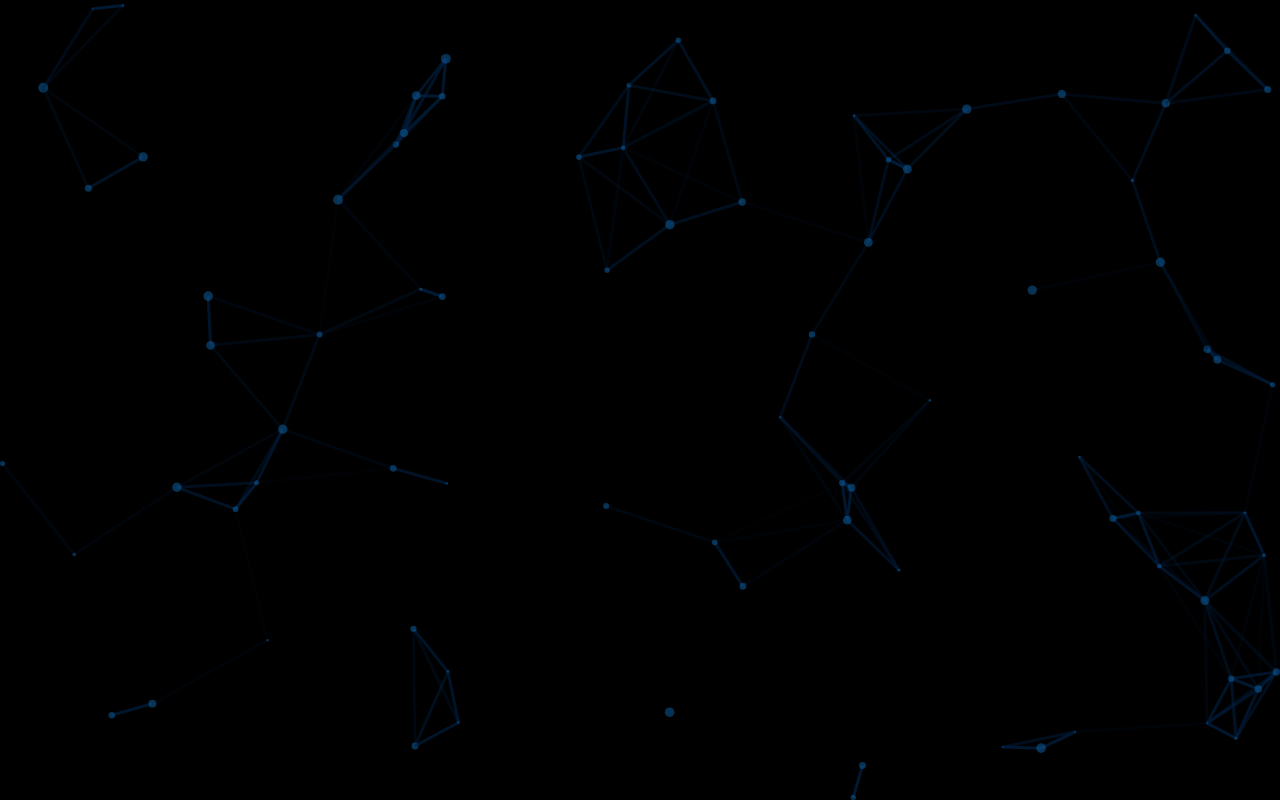
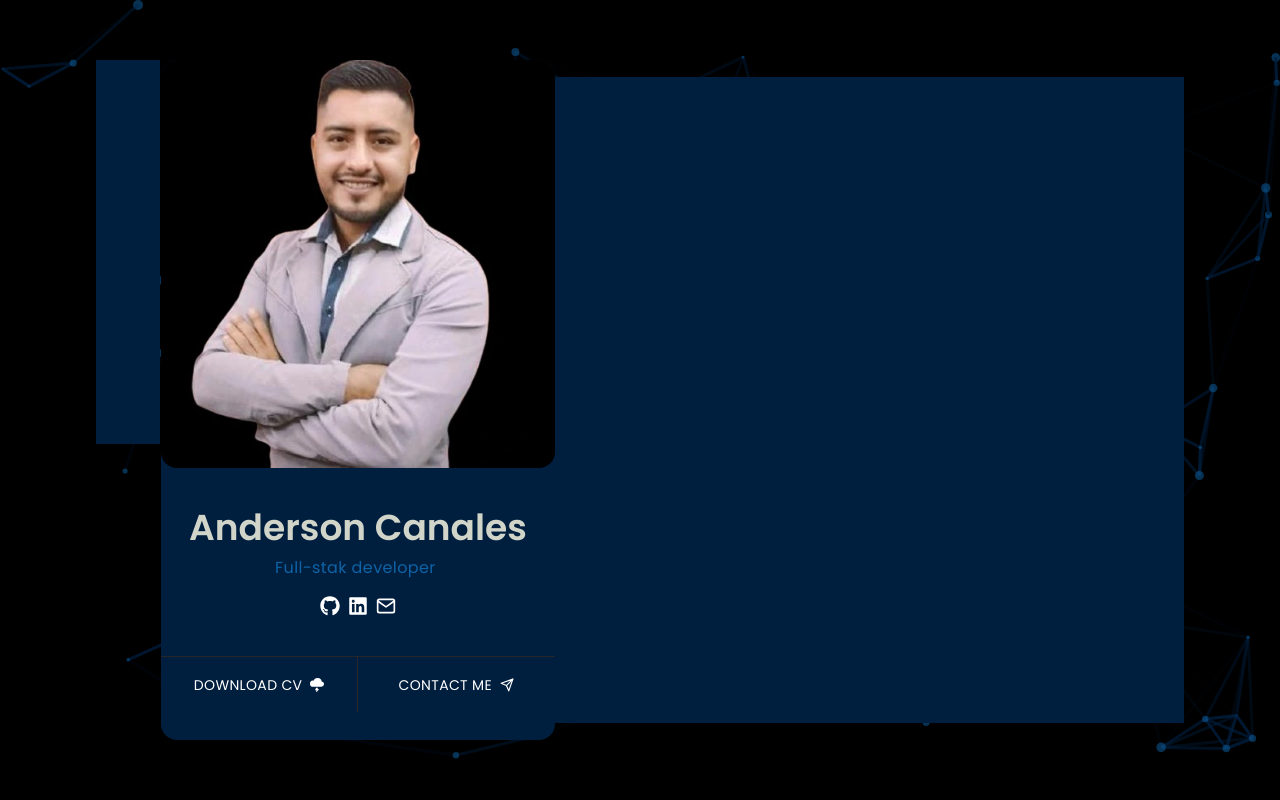
Before and after one commit to anderCM/Portfolio, a React (Vite) app: page / in a window 1280 px wide. Built offline with nearby package versions, Linux system fonts and the light colour scheme.

Commit message:
Profile card added

```diff
--- a/package.json
+++ b/package.json
@@ -14,6 +14,8 @@
     "postcss": "^8.4.24",
     "react": "^18.2.0",
     "react-dom": "^18.2.0",
+    "react-icons": "^4.9.0",
+    "react-simple-typewriter": "^5.0.1",
     "react-tsparticles": "^2.10.1",
     "tailwindcss": "^3.3.2",
     "tsparticles": "^2.10.1"
--- a/src/App.jsx
+++ b/src/App.jsx
@@ -1,9 +1,14 @@
+import Home from "./Home";
 import ParticlesBackground from "./components/ParticlesBackground";
 
+
 function App() {
-
   return (
     <div className="w-full h-screen font-bodyFont text-textColor relative">
+
+      <div className="max-w-screen-2x1 h-full mx-auto flex justify-center items-center">
+        <Home />
+      </div>
       <ParticlesBackground />
     </div>
   )
--- /dev/null
+++ b/src/Home.jsx
@@ -0,0 +1,16 @@
+import React from 'react'
+import LeftBar from './components/home/LeftBar'
+
+const Home = () => {
+    return (
+        <div className='w-[85%] h-[85%] bg-transparent text-white z-50 flex items-start justify-between'>
+            <div className="w-16 h-96 bg-bodyColor"></div>
+            <div className="w-[94%] h-full bg-transparent flex items-center">
+                <LeftBar />
+                <div className="w-8/12 h-[95%] bg-bodyColor"></div>
+            </div>
+        </div>
+    )
+}
+
+export default Home
--- /dev/null
+++ b/src/components/home/LeftBar.jsx
@@ -0,0 +1,44 @@
+import { BsCloudLightningFill } from 'react-icons/bs';
+import { FaGithub, FaLinkedin } from 'react-icons/fa';
+import { FiMail, FiSend } from 'react-icons/fi';
+import { useTypewriter, Cursor } from 'react-simple-typewriter';
+
+import profilePhoto from '../../assets/images/anderson_photo.webp';
+
+const LeftBar = () => {
+    const [titles] = useTypewriter({
+        words: ['Full-stak developer'],
+        loop: true,
+        typeSpeed: 30,
+        deleteSpeed: 20,
+        delaySpeed: 2000
+    })
+    return (
+        <div className="w-5/12 h-full bg-bodyColor rounded-2xl">
+            <div className="w-full h-3/5">
+                <img className="w-full h-full object-cover rounded-2xl"
+                    src={profilePhoto}
+                    alt="Gino Anderson Canales Medina"
+                    loading="priority"
+                />
+            </div>
+            <div className="w-full h-2/5">
+                <div className="flex flex-col items-center gap-2 py-10">
+                    <h1 className="text-textColor text-4xl font-semibold">Anderson Canales</h1>
+                    <p className="text-base text-designColor tracking-wide">{titles}<Cursor cursorBlinking="false" cursorStyle="|" /></p>
+                    <div className="flex justify-center gap-2 mt-2">
+                        <a className="hover:text-designColor duration-300 text-xl" href="https://github.com/anderCM" target="_blank"><FaGithub /></a>
+                        <a className="hover:text-designColor duration-300 text-xl" href="https://www.linkedin.com/in/andersoncanales/" target="_blank"><FaLinkedin /></a>
+                        <a className="hover:text-designColor duration-300 text-xl" href="mailto:andercm15@gmail.com"><FiMail /></a>
+                    </div>
+                </div>
+                <div className="flex h-14">
+                    <a className="w-1/2 h-full flex justify-center items-center gap-2 hover:text-designColor duration-300 borderTop borderRight text-sm tracking-wide" href="https://drive.google.com/file/d/1zPjreD0PMe6Fbo5Kl3KUh9sMuedsx7YB/view?usp=drive_link" target="_blank" download>DOWNLOAD CV <BsCloudLightningFill /></a>
+                    <a className="w-1/2 h-full flex justify-center items-center gap-2 hover:text-designColor duration-300 borderTop text-sm tracking-wide" href="">CONTACT ME <FiSend /></a>
+                </div>
+            </div>
+        </div>
+    )
+}
+
+export default LeftBar
--- a/src/index.css
+++ b/src/index.css
@@ -2,3 +2,25 @@
 @tailwind base;
 @tailwind components;
 @tailwind utilities;
+
+@layer components{
+    .borderTop{
+        @apply border-t-[1px] border-t-zinc-800;
+    }
+
+    .borderBot{
+        @apply border-b-[1px] border-b-zinc-800;
+    }
+
+    .borderRight{
+        @apply border-r-[1px] border-r-zinc-800;
+    }
+
+    .borderLeft{
+        @apply border-l-[1px] border-l-zinc-800;
+    }
+
+    .borderAll{
+        @apply border-[1px] border-zinc-800;
+    }
+}
```
Also changed, not shown: src/assets/images/anderson_photo.webp (added), 1 other file (tests, documents, lock files or other folders).
